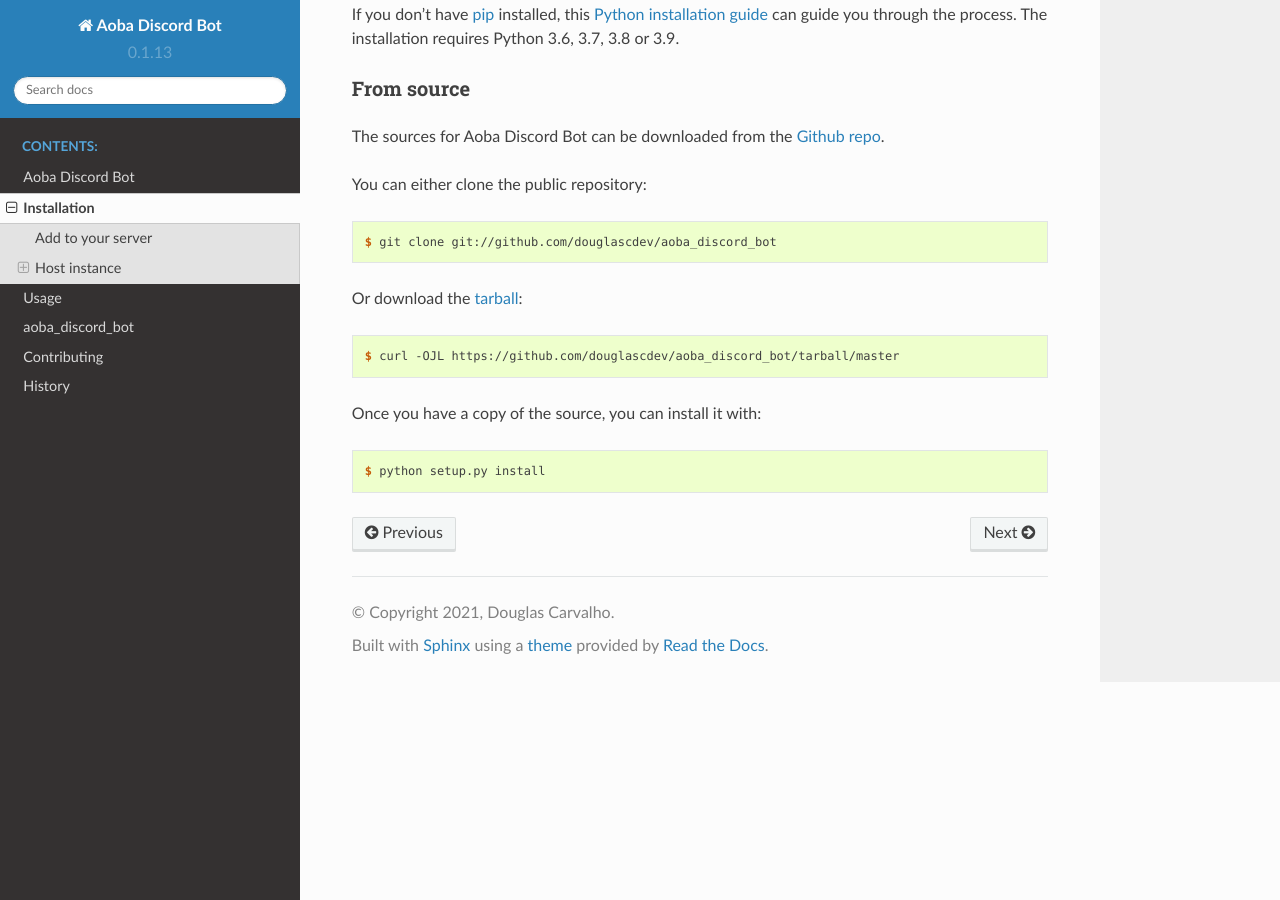
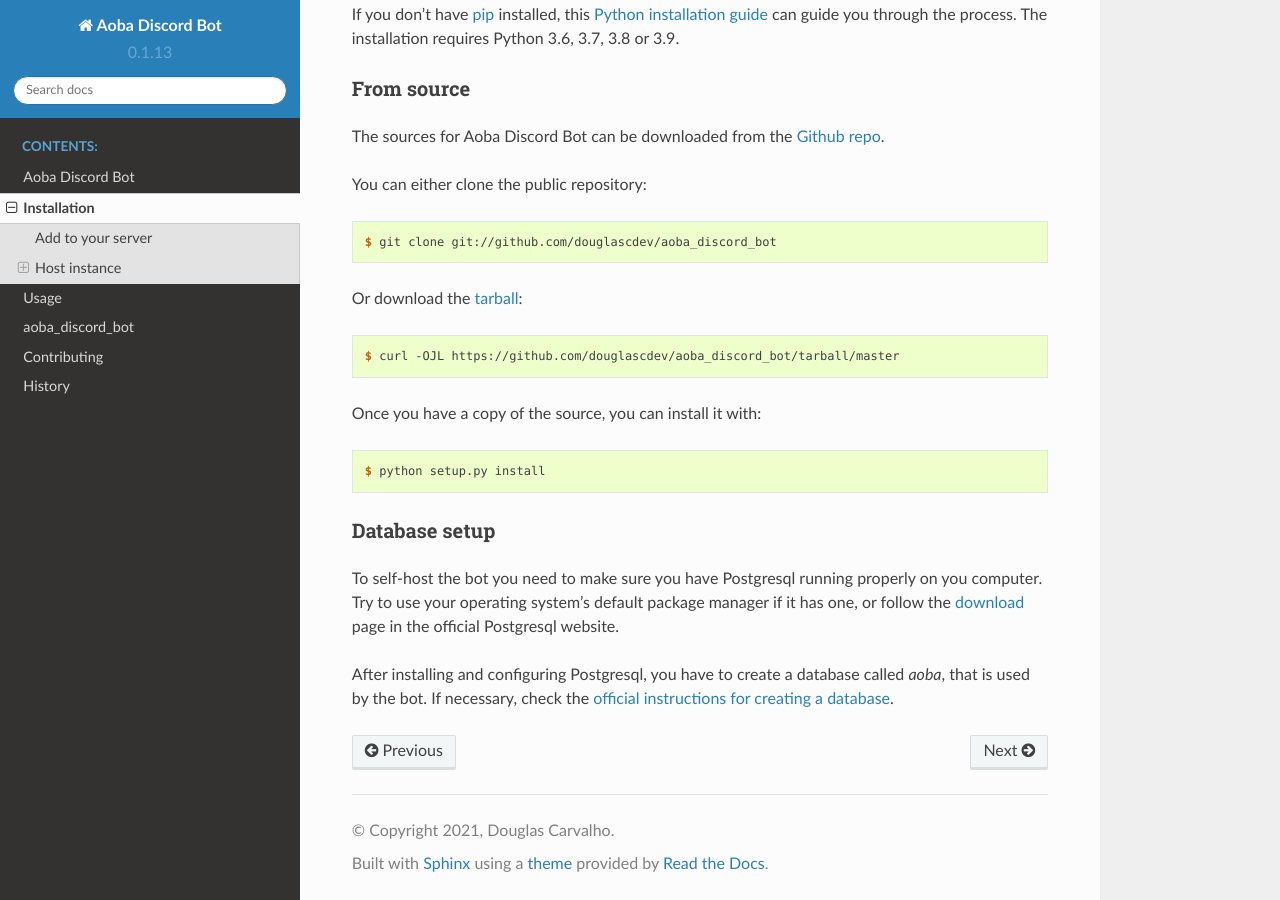
Before and after one commit to douglascdev/aoba_discord_bot, a Sphinx documentation site: the page built from docs/installation.rst, in a window 1280 px wide and 900 px high, scrolled down 579 px. Built offline with Sphinx 7.4.7 and the Read the Docs theme 2.0.0, drawn with Linux system fonts in a browser that asks for light colours.

Commit message:
Include database setup instructions in the installation documentation

```diff
--- a/docs/installation.rst
+++ b/docs/installation.rst
@@ -61,3 +61,12 @@
 
 .. _Github repo: https://github.com/douglascdev/aoba_discord_bot
 .. _tarball: https://github.com/douglascdev/aoba_discord_bot/tarball/master
+
+
+Database setup
+~~~~~~~~~~~~~~
+
+
+To self-host the bot you need to make sure you have Postgresql running properly on you computer. Try to use your operating system's default package manager if it has one, or follow the `download <https://www.postgresql.org/download/>`_ page in the official Postgresql website.
+
+After installing and configuring Postgresql, you have to create a database called `aoba`, that is used by the bot. If necessary, check the `official instructions for creating a database <https://www.postgresql.org/docs/current/tutorial-createdb.html>`_.
```
